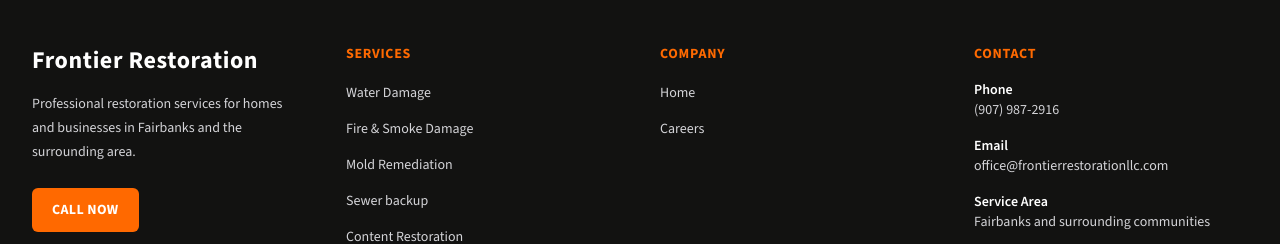
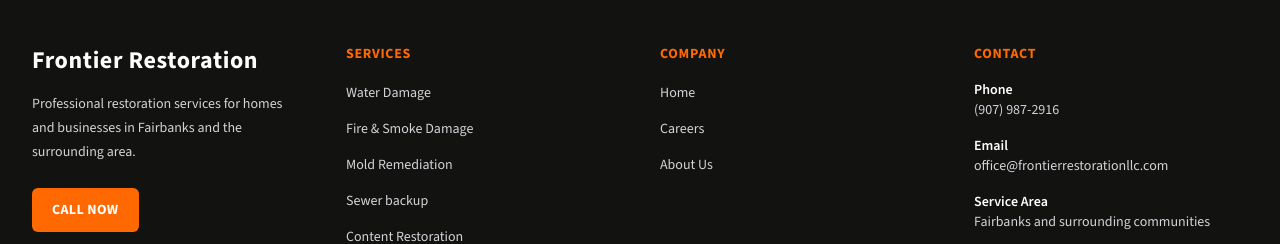
Before and after one commit to Davidhub907/FR_Website, a Next.js app: page / in a window 1280 px wide. Shown: the part 6002-6246 px from the top of the page. Built offline with nearby package versions, Linux system fonts and the light colour scheme; no server answers.

Commit message:
Added an about us link

```diff
--- a/components/layout/Footer.js
+++ b/components/layout/Footer.js
@@ -12,6 +12,7 @@ const serviceLinks = [
 const companyLinks = [
   { label: "Home", href: "/" },
   { label: "Careers", href: "/careers" },
+  { label: "About Us", href: "/about" },
 ];
 
 const emailHref = `https://mail.google.com/mail/?view=cm&fs=1&to=${encodeURIComponent(
```
